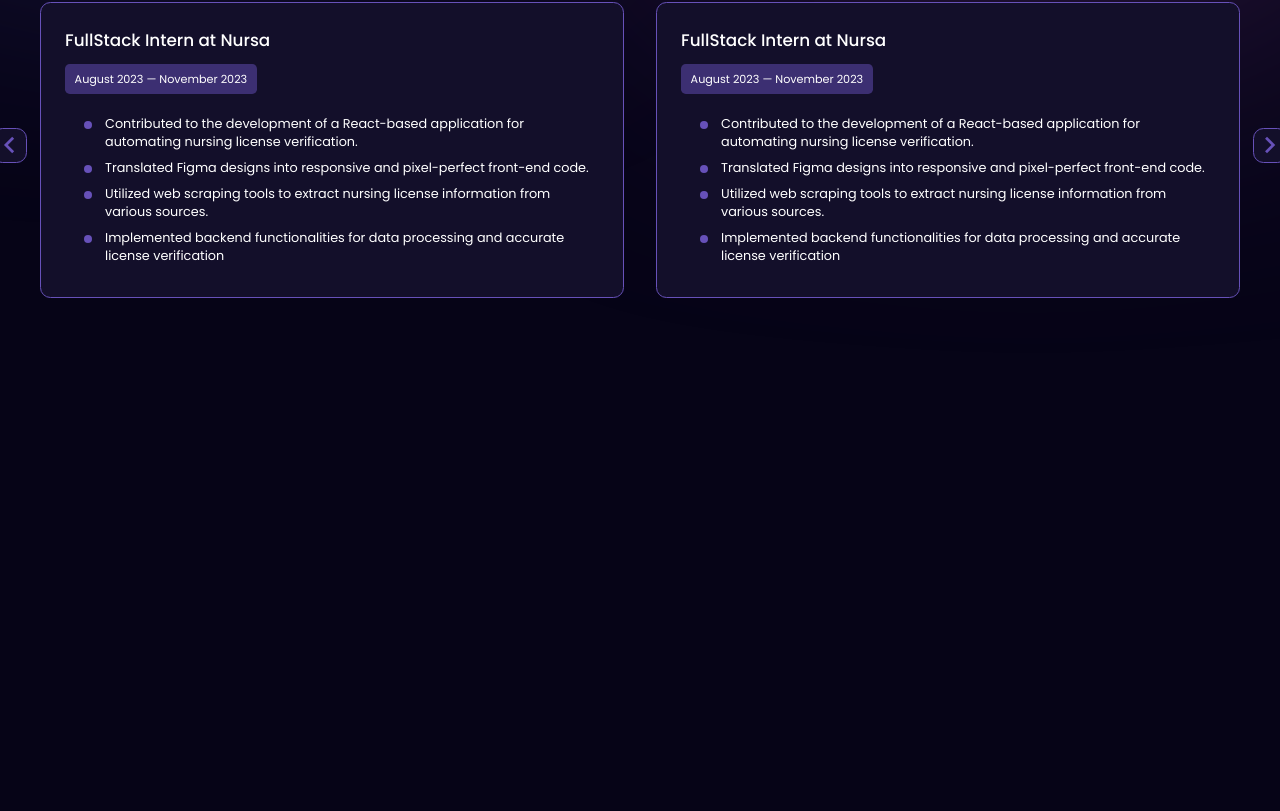
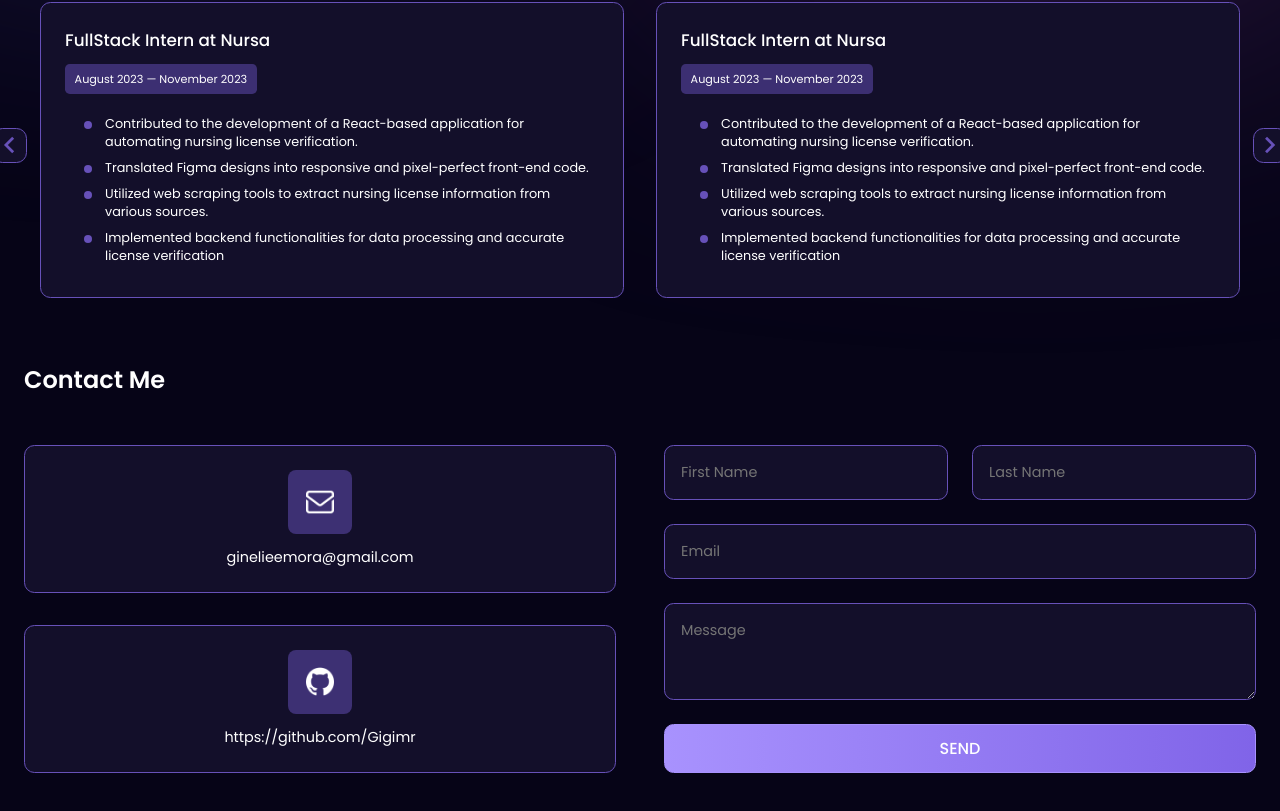
Before and after one commit to Gigimr/Portfolio, a React (Create React App) app: page / in a window 1280 px wide. Shown: the part 1399-2210 px from the top of the page. Before the commit the page ends 1761 px from the top, so only its background shows below. Built offline with nearby package versions, Linux system fonts and the light colour scheme.

Commit message:
added contactme component

```diff
--- a/src/App.jsx
+++ b/src/App.jsx
@@ -4,6 +4,7 @@
 import Hero from './components/Hero/Hero';
 import Skills from './components/Skills/Skills';
 import WorkExperience from './components/WorkExperience/WorkExperience';
+import ContactMe from './components/ContactMe/ContactMe';
 
 function App() {
   return (
@@ -13,7 +14,9 @@
         <Hero />
         <Skills />
         <WorkExperience />
+        <ContactMe />
       </div>
+
     </>
   );
 }
--- /dev/null
+++ b/src/components/ContactMe/ContactForm/ContactForm.css
@@ -0,0 +1,64 @@
+.contact-form-content {
+    width: 100%;
+}
+
+form {
+    display: flex;
+    flex-direction: column;
+    grid-gap: 1.5rem
+}
+
+.name-container {
+    display: flex;
+    align-items: center;
+    grid-gap: 1.5rem
+}
+
+form input,
+form textarea {
+    flex: 1;
+    width: 100%;
+    font-size: 0.9rem;
+    color: #fff;
+    background: #130f2a;
+    border-radius: 0.6rem;
+    border: 1.5px solid #6751b9;
+    padding: 1rem;
+
+}
+
+form button {
+    font-size: 1rem;
+    font-weight: 500;
+    color: #fff;
+    border: 1.5px solid #a892fe;
+    border-radius: 0.6rem;
+    background: linear-gradient(90deg, #a892fe 0%, #8064e8 100%);
+    padding: 0.7rem;
+    transition: all 0.3s ease;
+    cursor: pointer;
+}
+
+form button:hover {
+    color: #a892fe;
+    background: transparent;
+}
+
+@media (max-width: 450px) {
+    .name-container {
+        flex-direction: column;
+        align-items: flex-start;
+    }
+
+    form input,
+    form textarea {
+        padding: 0.7rem;
+        border-radius: 0.3rem;
+    }
+
+    form button {
+        font-size: 0.9rem;
+        padding: 0.7rem;
+        border-radius: 0.3rem;
+    }
+}
--- /dev/null
+++ b/src/components/ContactMe/ContactForm/ContactForm.jsx
@@ -0,0 +1,21 @@
+import React from "react";
+import './ContactForm.css'
+
+const ContactForm = () => {
+    return (
+        <div className="contact-form-content">
+            <form>
+                <div className="name-container">
+                    <input type="text" name="firstname" placeholder="First Name" />
+                    <input type="text" name="lastname" placeholder="Last Name" />
+                </div>
+                <input type="text" name="email" placeholder="Email" />
+                <textarea type="text" name="message" placeholder="Message" rows={3} />
+
+                <button>SEND</button>
+            </form>
+        </div>
+    )
+};
+
+export default ContactForm;
--- /dev/null
+++ b/src/components/ContactMe/ContactInfoCard/ContactInfoCard.css
@@ -0,0 +1,33 @@
+.contact-details-card {
+    display: flex;
+    flex-direction: column;
+    align-items: center;
+    justify-content: center;
+    background: #130f2a;
+    border-radius: 0.65rem;
+    border: 1.5px solid #6751b9;
+    padding: 1.5rem;
+    margin-bottom: 2rem;
+}
+
+.contact-details-card .icon {
+    width: 4rem;
+    height: 4rem;
+    display: flex;
+    align-items: center;
+    justify-content: center;
+    border-radius: 0.5rem;
+    background: #3d3073;
+    margin-bottom: 0.8rem;
+}
+
+.icon img {
+    width: 1.8rem;
+    height: auto;
+    object-fit: contain;
+}
+
+.contact-details-card p {
+    font-size: 0.9rem;
+    font-weight: 400;
+}
--- /dev/null
+++ b/src/components/ContactMe/ContactInfoCard/ContactInfoCard.jsx
@@ -0,0 +1,15 @@
+import React from "react";
+import './ContactInfoCard.css'
+
+const ContactInfoCard = ({ iconUrl, text }) => {
+    return (
+        <div className="contact-details-card">
+            <div className="icon">
+                <img src={iconUrl} alt={text} />
+            </div>
+            <p>{text}</p>
+        </div>
+    )
+};
+
+export default ContactInfoCard;
--- /dev/null
+++ b/src/components/ContactMe/ContactMe.css
@@ -0,0 +1,26 @@
+.contact-container {
+    margin: 4rem 0;
+    position: relative;
+}
+
+.contact-container h5 {
+    font-size: 1.5rem;
+    font-weight: 600;
+    margin-bottom: 3rem;
+}
+
+.contact-content {
+    display: flex;
+    gap: 3rem;
+}
+
+@media(max-width:768px) {
+    .contact-content {
+        flex-direction: column-reverse;
+    }
+
+    .contact-container h5 {
+        font-size: 1.3rem;
+        margin-bottom: 2rem;
+    }
+}
--- /dev/null
+++ b/src/components/ContactMe/ContactMe.jsx
@@ -0,0 +1,37 @@
+import React from "react";
+import './ContactMe.css'
+import ContactInfoCard from "./ContactInfoCard/ContactInfoCard";
+import ContactForm from "./ContactForm/ContactForm";
+
+const ContactMe = () => {
+    return (
+        <section className="contact-container">
+            <h5>Contact Me</h5>
+
+            <div className="contact-content">
+                <div style={{ flex: 1 }}>
+                    <ContactInfoCard
+                        iconUrl='./assets/images/mail.png'
+                        text='ginelieemora@gmail.com'
+                    />
+                    <ContactInfoCard
+                        iconUrl='./assets/images/github.png'
+                        text='https://github.com/Gigimr'
+                    />
+                </div>
+                <div style={{ flex: 1 }}>
+                    <ContactForm />
+                </div>
+            </div>
+
+
+
+
+
+
+
+        </section>
+    )
+};
+
+export default ContactMe;
```
Also changed, not shown: public/assets/images/github.png (added), public/assets/images/mail.png (added).
